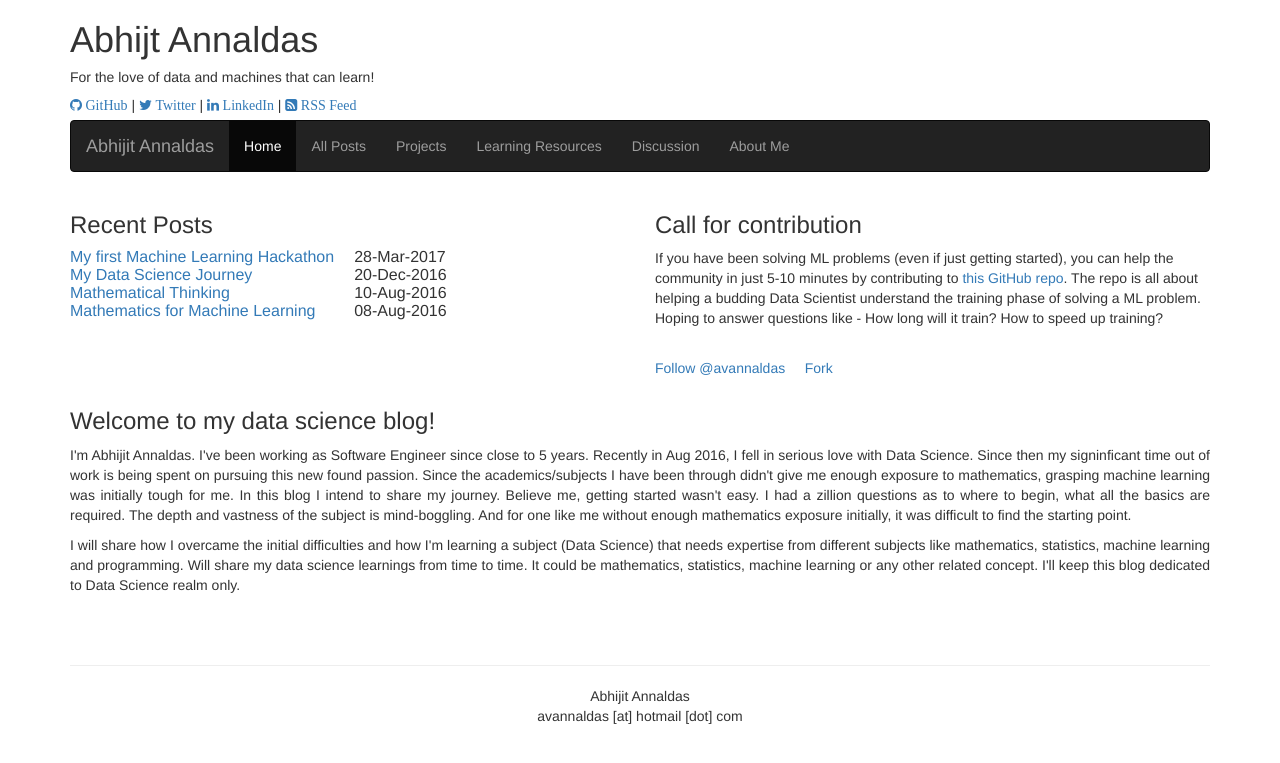
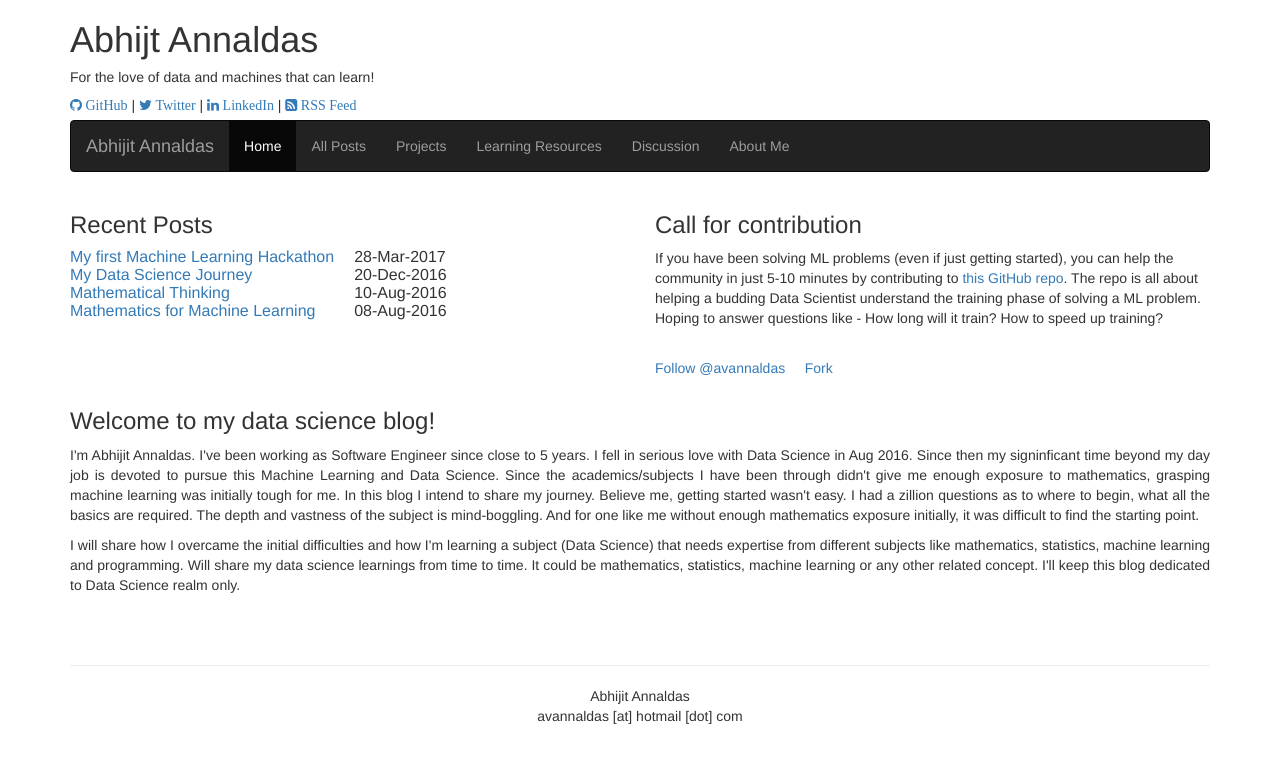
Before and after one commit to devm1023/ML_project, a Jekyll site: the page built from index.html, in a window 1280 px wide. Shown: the top 763 px of the page. Built offline with Jekyll 4.4.1, drawn with Linux system fonts in a browser that asks for light colours; nearby versions of some CDN libraries.

Commit message:
Update index.html

```diff
--- a/index.html
+++ b/index.html
@@ -32,11 +32,7 @@
 <div class="row" style="text-align:justify;">
 	<div class="col-sm-12" style="text-align:justify;">
 		<h3>Welcome to my data science blog!</h3>
-		<p>
-			I'm Abhijit Annaldas. I've been working as Software Engineer since close to 5 years. Recently in Aug 2016, I fell in serious love with Data Science. Since then my signinficant time out of work is being spent on pursuing this new found passion. Since the academics/subjects I have been through didn't give me enough exposure to mathematics, grasping machine learning was initially tough for me. In this blog I intend to share my journey. Believe me, getting started wasn't easy. I had a zillion questions as to where to begin, what all the basics are required. The depth and vastness of the subject is mind-boggling. And for one like me without enough mathematics exposure initially, it was difficult to find the starting point.
-		</p>
-		<p>
-			I will share how I overcame the initial difficulties and how I'm learning a subject (Data Science) that needs expertise from different subjects like mathematics, statistics, machine learning and programming. Will share my data science learnings from time to time. It could be mathematics, statistics, machine learning or any other related concept. I'll keep this blog dedicated to Data Science realm only.
-		</p>
+		<p>I'm Abhijit Annaldas. I've been working as Software Engineer since close to 5 years. I fell in serious love with Data Science in Aug 2016. Since then my signinficant time beyond my day job is devoted to pursue this Machine Learning and Data Science. Since the academics/subjects I have been through didn't give me enough exposure to mathematics, grasping machine learning was initially tough for me. In this blog I intend to share my journey. Believe me, getting started wasn't easy. I had a zillion questions as to where to begin, what all the basics are required. The depth and vastness of the subject is mind-boggling. And for one like me without enough mathematics exposure initially, it was difficult to find the starting point.</p>
+		<p>I will share how I overcame the initial difficulties and how I'm learning a subject (Data Science) that needs expertise from different subjects like mathematics, statistics, machine learning and programming. Will share my data science learnings from time to time. It could be mathematics, statistics, machine learning or any other related concept. I'll keep this blog dedicated to Data Science realm only.</p>
 	</div>
 </div>
```
